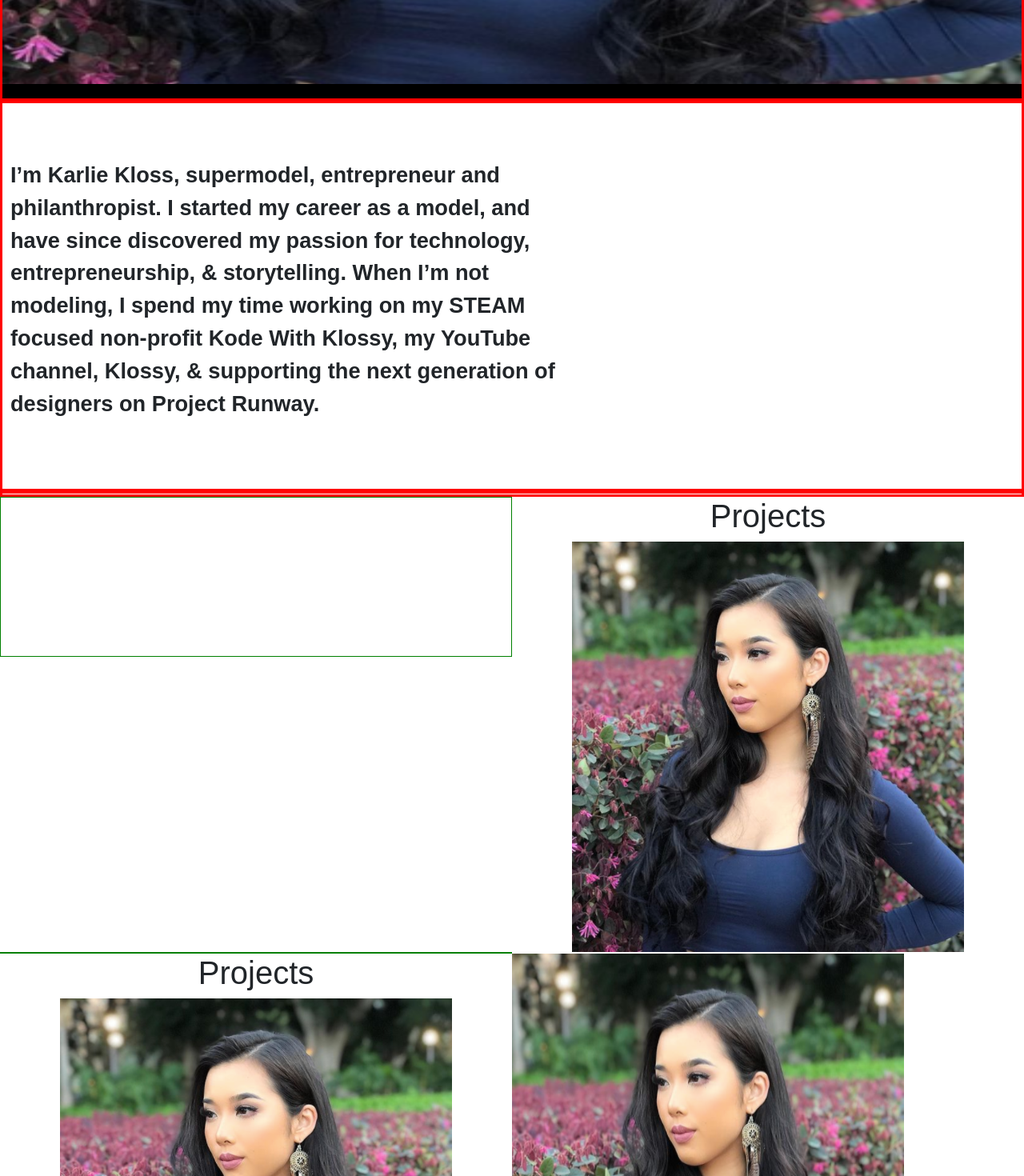
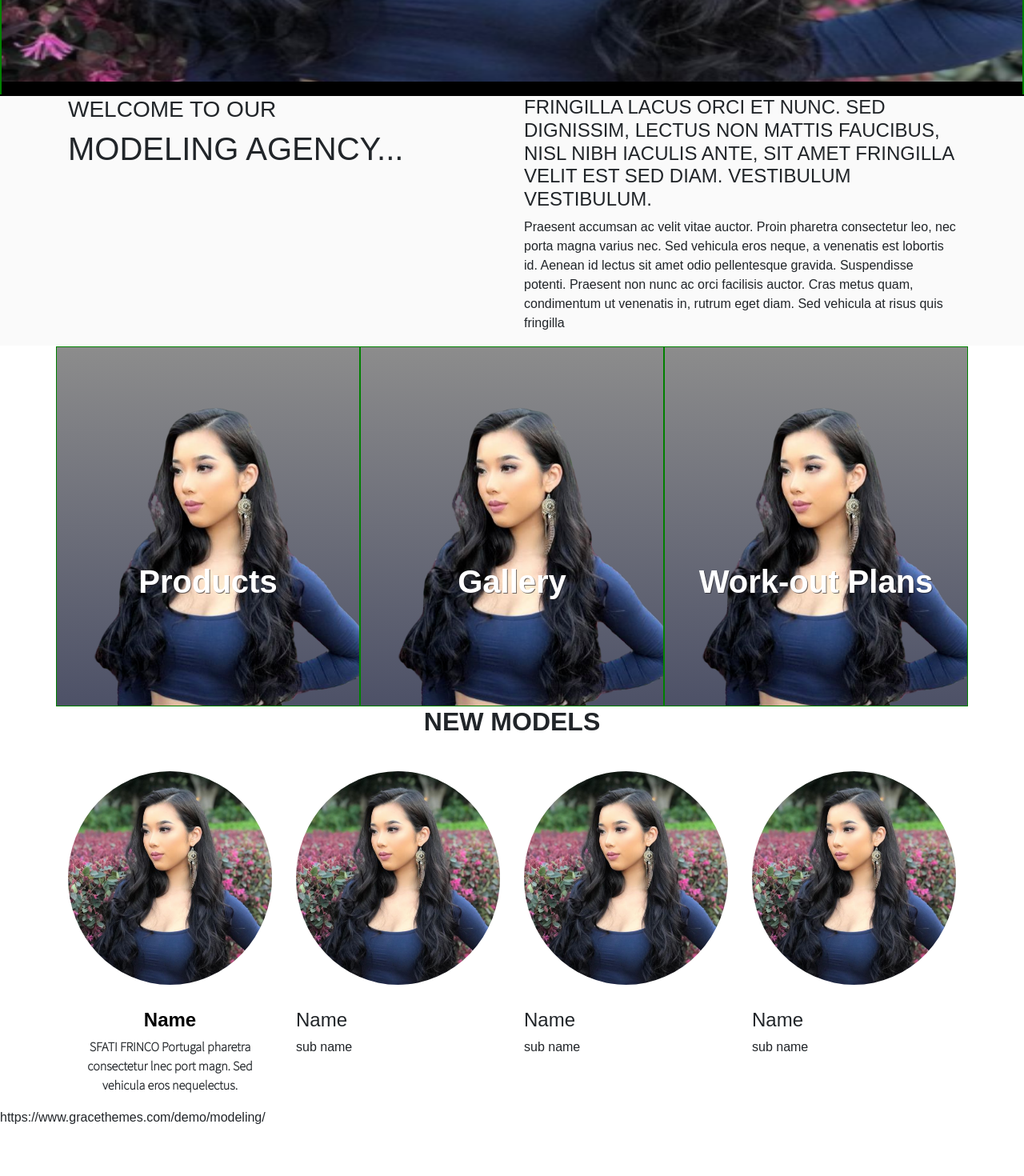
Before and after one commit to juan251189/Kyoka-portfolio, a Vue app: page / in a window 1280 px wide. Shown: the part 680-2150 px from the top of the page at 80% size. After the commit the page ends 2089 px from the top, so only its background shows below. Built offline with nearby package versions, Linux system fonts and the light colour scheme.

Commit message:
section catalog grid finished

```diff
--- a/public/index.html
+++ b/public/index.html
@@ -9,6 +9,8 @@
 <script src="https://maxcdn.bootstrapcdn.com/bootstrap/4.0.0/js/bootstrap.min.js" integrity="sha384-JZR6Spejh4U02d8jOt6vLEHfe/JQGiRRSQQxSfFWpi1MquVdAyjUar5+76PVCmYl" crossorigin="anonymous"></script>
 <link rel="preconnect" href="https://fonts.gstatic.com">
 <link rel="stylesheet" href="https://cdnjs.cloudflare.com/ajax/libs/font-awesome/4.7.0/css/font-awesome.min.css">
+<link rel="preconnect" href="https://fonts.gstatic.com">
+<link href="https://fonts.googleapis.com/css2?family=Assistant:wght@200&display=swap" rel="stylesheet">
 
 <link href="https://fonts.googleapis.com/css2?family=Teko:wght@500&display=swap" rel="stylesheet">
     <title><%= htmlWebpackPlugin.options.title %></title>
--- a/src/App.vue
+++ b/src/App.vue
@@ -21,7 +21,7 @@
   </section>
 
 
-  <div class="container">
+
 
 
 
@@ -39,22 +39,29 @@
 
       </div>
     </section>
-  </div>
 
 
-  <div class="container">
-    <div id="biography">
-      <div class="row">
-        <div class="col-7">
 
-          <p>
-            I’m Karlie Kloss, supermodel, entrepreneur and philanthropist. I started my career as a model, and have since discovered my passion for technology, entrepreneurship, & storytelling. When I’m not modeling, I spend my time working on my STEAM
-            focused non-profit Kode With Klossy, my YouTube channel, Klossy, & supporting the next generation of designers on Project Runway.</p>
+      <section id="welcome-tour" class="container-fluid">
+      <div class="container">
+        <div class="row">
+          <div class="col-md-6">
+          <h3>
+          WELCOME TO OUR
+          </h3>
+          <h1>
+            MODELING AGENCY...
+          </h1>
+        </div>
+          <div class="col-md-6">
+            <h4>FRINGILLA LACUS ORCI ET NUNC. SED DIGNISSIM, LECTUS NON MATTIS FAUCIBUS, NISL NIBH IACULIS ANTE, SIT AMET FRINGILLA VELIT EST SED DIAM. VESTIBULUM VESTIBULUM.</h4>
+            <p>Praesent accumsan ac velit vitae auctor. Proin pharetra consectetur leo, nec porta magna varius nec. Sed vehicula eros neque, a venenatis est lobortis id. Aenean id lectus sit amet odio pellentesque gravida. Suspendisse potenti. Praesent non nunc ac orci facilisis auctor. Cras metus quam, condimentum ut venenatis in, rutrum eget diam. Sed vehicula at risus quis fringilla</p>
+          </div>
         </div>
       </div>
 
-    </div>
-  </div>
+      </section>
+
 
   <div id="news" class="container">
     <div class="row">
@@ -62,34 +69,50 @@
     </div>
   </div>
 
-  <div id="projects-campagin" class="container-fluid">
+  <div id="projects-campagin" class="container">
     <div class="row">
-      <div class="col-sm-6 col-xs-12 col align-self-start" style="border:1px solid green;text-align:center;height:200px;"></div>
-      <div class="col-sm-6 col-xs-12 text-center">
-      <h1>Projects</h1>
-        <img src="~@/assets/front-flowers.png" alt=""></div>
-        <div class="col-sm-6 col-xs-12 " style="border:1px solid green;text-align:center"></div>
+      <div class="col-md-4 projects">
+        <img src="~@/assets/front-flowers-nobackground.png" class="img-projects" alt="" style="position:absolute;max-width:400px;height:100%;right:0.1%;">
 
+        <h1 class="title-projects">Products</h1>
+      </div>
+      <div class="col-md-4 projects">
+        <img src="~@/assets/front-flowers-nobackground.png" class="img-projects" alt="" style="position:absolute;max-width:400px;height:100%;right:0.1%;">
+
+        <h1 class="title-projects">Gallery</h1>
+      </div>
+      <div class="col-md-4 projects">
+        <img src="~@/assets/front-flowers-nobackground.png" class="img-projects" alt="" style="position:absolute;max-width:400px;height:100%;right:0.1%;">
+
+        <h1 class="title-projects">Work-out Plans</h1>
+      </div>
     </div>
 
-    <div class="row">
-      <div class="col-sm-6 col-xs-12 text-center" style="padding:0px;margin:0px;">
-      <h1>Projects</h1>
-        <img src="~@/assets/front-flowers.png" alt="" ></div>
-        <img src="~@/assets/front-flowers.png" alt="">
-    </div>
-  </div>
-
-
-  <div id="gallery">
-
-  </div>
-  <div id="follow-me">
 
   </div>
 
 
 
+
+  <section id="catalog">
+    <div class="container">
+
+      <h2 class="catalog-header">NEW MODELS</h2>
+      <div class="row">
+        <div class="col-md-3 col-sm-6"><div class="image-section"><img src="~@/assets/front-flowers.png" alt="" class="img-circle"><h4 class="catalog-text-header">Name</h4></div><p class="catalog-text">
+
+SFATI FRINCO
+Portugal
+pharetra consectetur lnec port magn. Sed vehicula eros nequelectus.</p></div>
+        <div class="col-md-3 col-sm-6"><img src="~@/assets/front-flowers.png" alt="" class="img-circle"><h4>Name</h4><p>sub name</p></div>
+        <div class="col-md-3 col-sm-6"><img src="~@/assets/front-flowers.png" alt="" class="img-circle"><h4>Name</h4><p>sub name</p></div>
+          <div class="col-md-3 col-sm-6"><img src="~@/assets/front-flowers.png" alt="" class="img-circle"><h4>Name</h4><p>sub name</p></div>
+      </div>
+    </div>
+  </section>
+
+
+https://www.gracethemes.com/demo/modeling/
 
 
 </div>
@@ -108,6 +131,19 @@
 #app {
   font-family: "monserrate", Arial, sans-serif;
   overflow-x: hidden;
+}
+.container{
+
+  padding: 0px;
+
+}
+.border{
+
+}
+.row{
+
+  padding: 0px;
+  margin:0px;
 }
 
 
@@ -214,10 +250,8 @@
   text-shadow: 2px 2px rgb(29, 32, 32, 0.6);
 
 }
-.container{
-  border:3px solid red;
-  padding: 0px;
-}
+
+
 
 #biography {
 
@@ -231,6 +265,86 @@
 }
 
 
+#projects-campagin {
+
+}
+
+.img-projects:hover{
+opacity: 0.5;
+
+}
+
+.projects{
+
+  border: 1px solid green;
+  width: 100%;
+  height: 450px;
+
+/*  background-image: url('~@/assets/front-flowers-nobackground.png'); /* fallback */
+    background-image:/* url('~@/assets/front-flowers-nobackground.png'),*/ linear-gradient(#8c8c8c, #4d5167); /* W3C */
+
+  background-repeat: no-repeat;
+  background-position:right;
+  background-attachment: fixed;
+
+}
+
+.title-projects{
+  position: relative;
+  top:60%;
+  width: 100%;
+  display: flex;
+  justify-content: center;
+  align-items: center;
+
+
+  font-family: sans-serif,'monserrate';
+  font-weight: 700;
+  color: white;
+  text-shadow: 1px 1px rgb(29,27,32,0.6)
+}
+
+#welcome-tour{
+  background-color: #FAFAFA;
+}
+
+#catalog{
+
+}
+
+.catalog-header{
+  width: 100%;
+  text-align: center;
+  padding-bottom: 3%;
+
+  font-weight:bold;
+}
+.img-circle{
+  max-width: 100%;
+  max-height: 100%;
+  border-radius: 100%;
+  margin-bottom: 30px;
+}
+
+
+.image-section:hover .image-circle{
+width: 600%;
+  background-color: red;
+
+
+}
+.catalog-text-header{
+  color:black;
+  font-weight: bold;
+
+  text-align: center;
+}
+.catalog-text{
+  font-weight: 700;
+  font-family: 'Assistant', sans-serif;
+
+  text-align: center;
+}
 @media only screen and (max-width:600px) {
 #social-menu{
 
@@ -247,8 +361,6 @@
 }
 
 @media (min-width: 1200px) {
-    .container{
-        max-width: 1470px;
-    }
+
 }
 </style>
```
